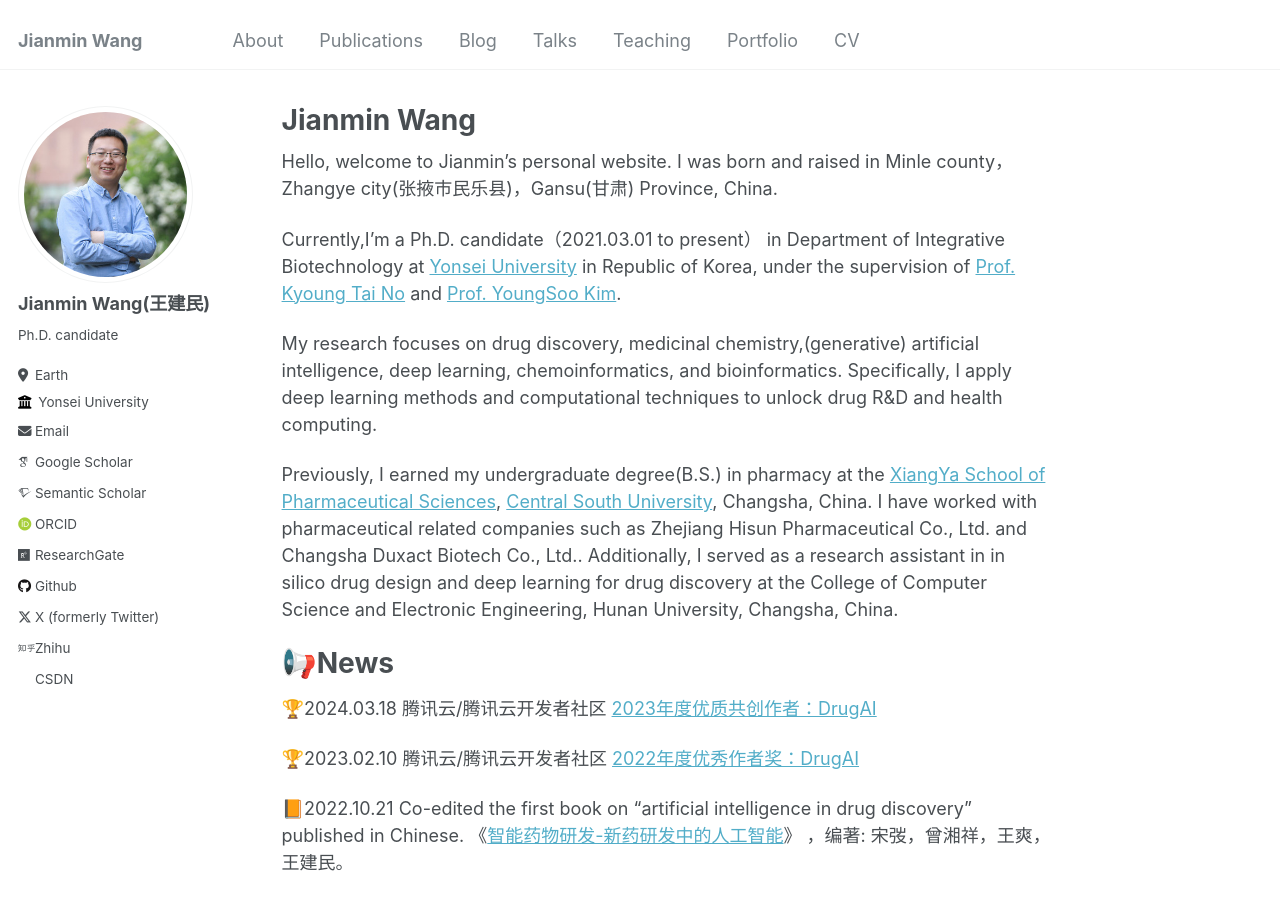
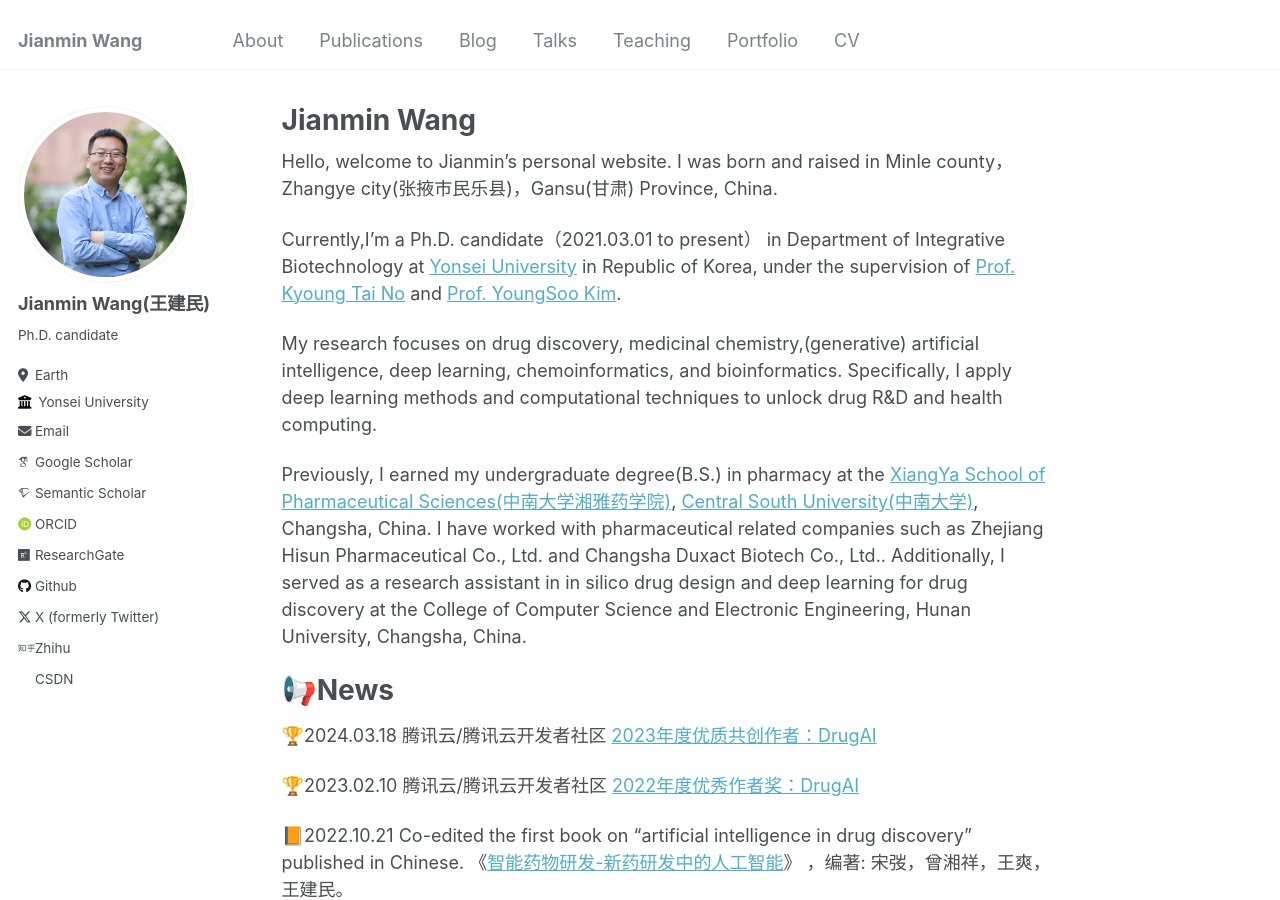
Before and after one commit to Jianmin2drugai/Jianmin2drugai.github.io, a Jekyll site: the page built from _pages/about.md, in a window 1280 px wide and 900 px high. Built offline with Jekyll 4.4.1, drawn with Linux system fonts in a browser that asks for light colours; some web fonts are replaced.

Commit message:
Update about.md

```diff
--- a/_pages/about.md
+++ b/_pages/about.md
@@ -13,7 +13,7 @@
 
 My research focuses on drug discovery, medicinal chemistry,(generative) artificial intelligence, deep learning, chemoinformatics, and bioinformatics. Specifically, I apply deep learning methods and computational techniques to unlock drug R&D and health computing.
 
-Previously, I earned my undergraduate degree(B.S.) in pharmacy at the <a href="https://yxy.csu.edu.cn/">XiangYa School of Pharmaceutical Sciences</a>, <a href="https://www.csu.edu.cn/">Central South University</a>, Changsha, China. I have worked with pharmaceutical related companies such as Zhejiang Hisun Pharmaceutical Co., Ltd. and Changsha Duxact Biotech Co., Ltd.. Additionally, I served as a research assistant in in silico drug design and deep learning for drug discovery at the College of Computer Science and Electronic Engineering, Hunan University, Changsha, China.
+Previously, I earned my undergraduate degree(B.S.) in pharmacy at the <a href="https://yxy.csu.edu.cn/">XiangYa School of Pharmaceutical Sciences(中南大学湘雅药学院)</a>, <a href="https://www.csu.edu.cn/">Central South University(中南大学)</a>, Changsha, China. I have worked with pharmaceutical related companies such as Zhejiang Hisun Pharmaceutical Co., Ltd. and Changsha Duxact Biotech Co., Ltd.. Additionally, I served as a research assistant in in silico drug design and deep learning for drug discovery at the College of Computer Science and Electronic Engineering, Hunan University, Changsha, China.
 
 &#x1F4E2;News
 ======
```
